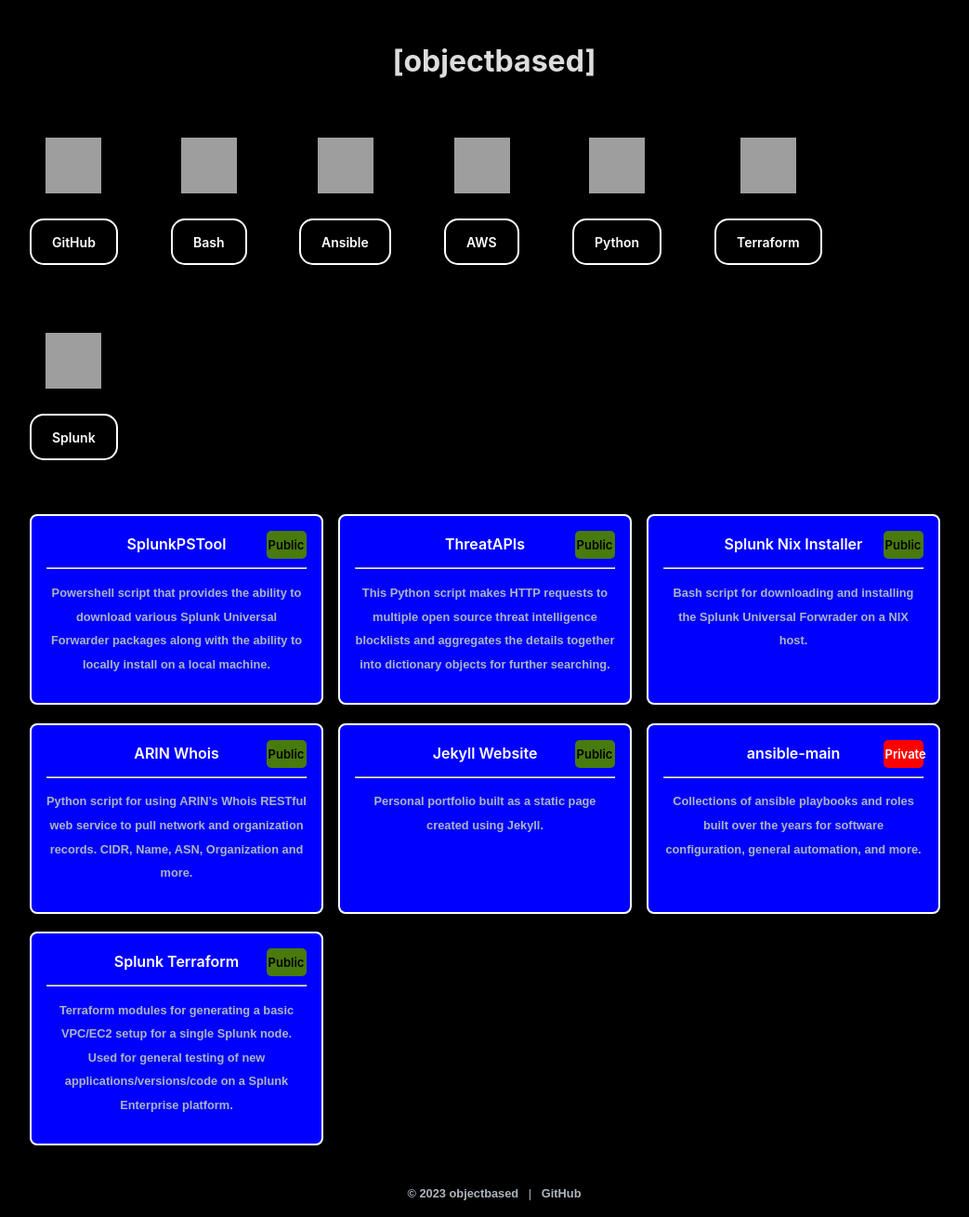
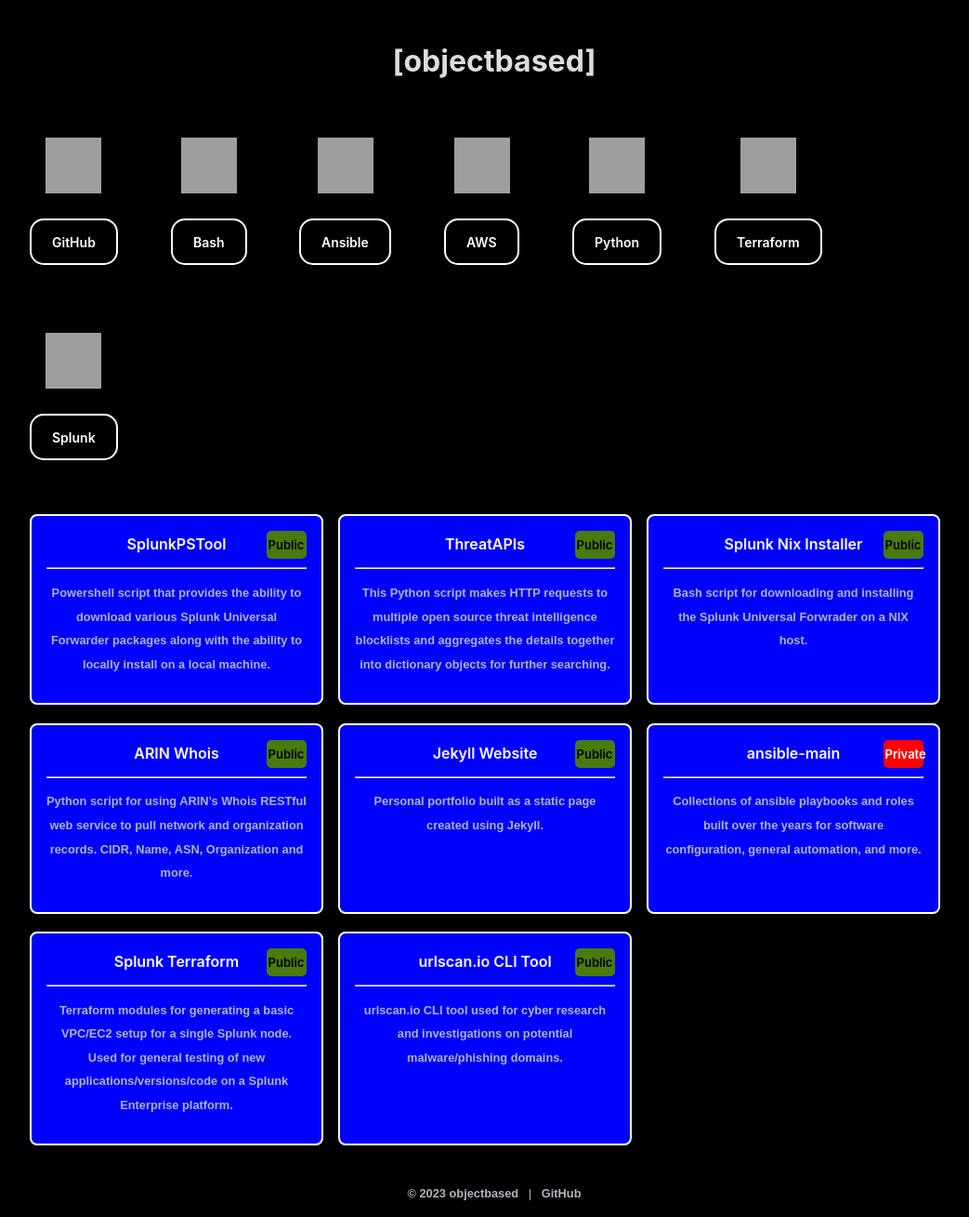
Before and after one commit to objectbased/personal_jekyll_website, a Jekyll site: the page built from index.md, in a window 1280 px wide, cut to the strip 0-1309 px from the top of the page. Shown: the whole strip at 93% size, without its empty margins (108-1151 px from the left). Built offline with Jekyll 4.4.1, drawn with Linux system fonts in a browser that asks for light colours; grey boxes are pictures that could not be loaded.

Commit message:
updates
- urlscan repo
- fix tagging for splunk terraform

```diff
--- a/_data/home.yml
+++ b/_data/home.yml
@@ -37,8 +37,14 @@
 
   - title: Splunk Terraform
     url: https://github.com/objectbased/splunk-terraform
-    tag: terraform aws
+    tag: terraform aws splunk
     desc: Terraform modules for generating a basic VPC/EC2 setup for a single Splunk node. Used for general testing of new applications/versions/code on a Splunk Enterprise platform.
+    access: Public
+
+  - title: urlscan.io CLI Tool
+    url: https://github.com/objectbased/urlscan-py
+    tag: python
+    desc: urlscan.io CLI tool used for cyber research and investigations on potential malware/phishing domains.
     access: Public
 
 footer_entries:
```
